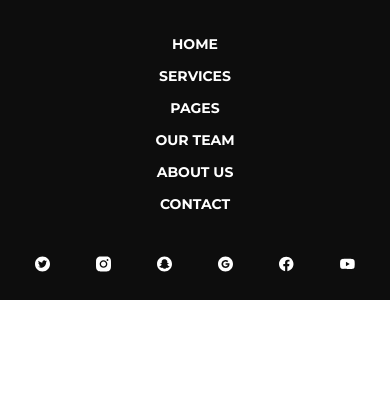
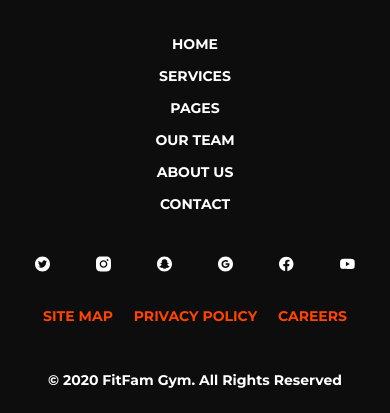
Before and after one commit to mohitsoniii/Gym-Web, a plain HTML site: page about-us.html in a window 390 px wide. Shown: the part 4043-4456 px from the top of the page. Before the commit the page ends 4343 px from the top, so only its background shows below. Drawn offline with Linux system fonts and the light colour scheme.

Commit message:
Updated Footer-Section

```diff
--- a/about-us.html
+++ b/about-us.html
@@ -384,6 +384,17 @@
             <div class="text-right">
               <button type="submit" class="btn btn-subscribe">SUBSCRIBE</button>
             </div>
+          </form>
+
+          <ul class="d-flex justify-content-between py-4 px-2 subnav mb-0">
+            <li class="py-1 d-block d-sm-block d-md-none font-weight-bold"><a href="">site map</a></li>
+            <li class="py-1 d-block d-sm-block d-md-none font-weight-bold"><a href="">privacy policy</a></li>
+            <li class="py-1 d-block d-sm-block d-md-none font-weight-bold"><a href="">careers</a></li>
+
+          </ul>
+
+          <span class="float-md-left mt-3 mt-xl-5 text-center">&copy; 2020 FitFam Gym. All rights reserved</span>
+        </div>
 
 
 
```
